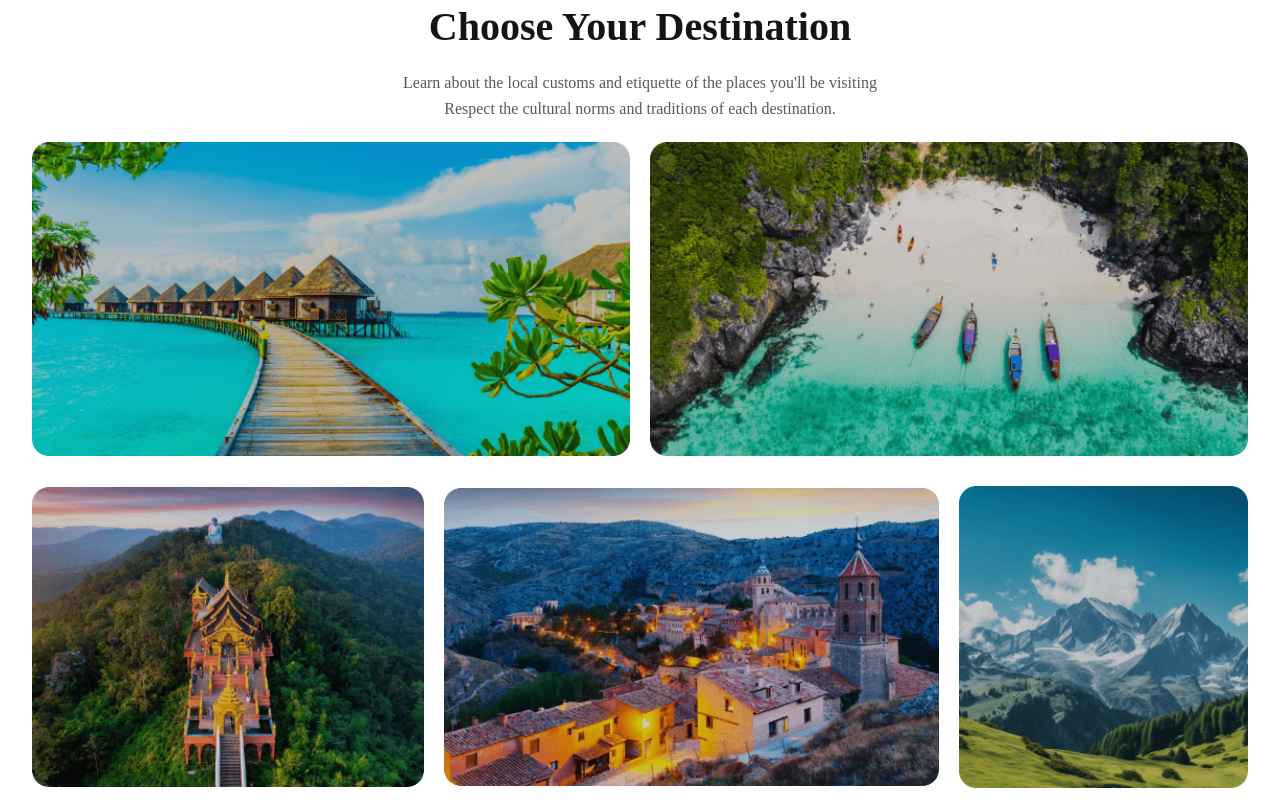
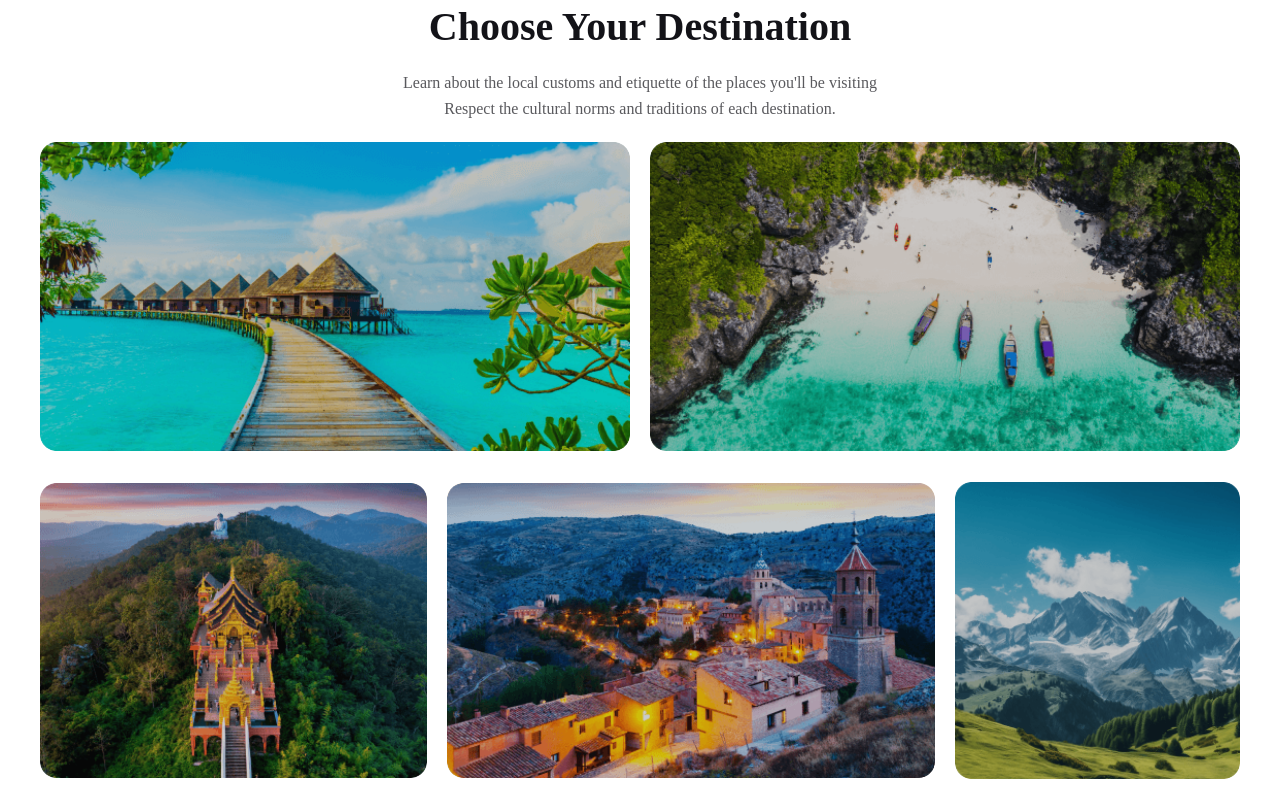
Before and after one commit to Sobayel/world-travel-tour, a plain HTML site: page index.html in a window 1280 px wide. Shown: the part 1297-2100 px from the top of the page. Drawn offline with nearby package versions, Linux system fonts and the light colour scheme.

Commit message:
update commit

```diff
--- a/styles/world.css
+++ b/styles/world.css
@@ -242,7 +242,7 @@ body {
 }
 
 .pictures {
-    width: 1200px;
+    width: 1200px !important;
     margin: 0 auto;
     justify-content: center;
     align-items: center;
```
